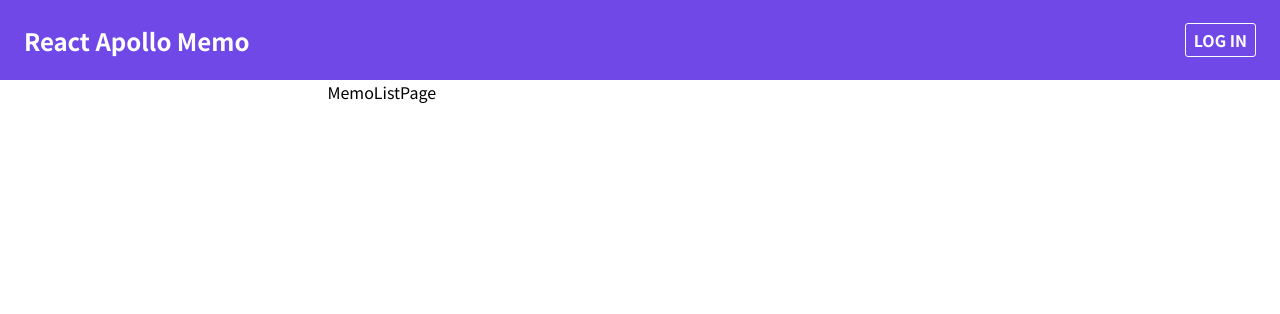
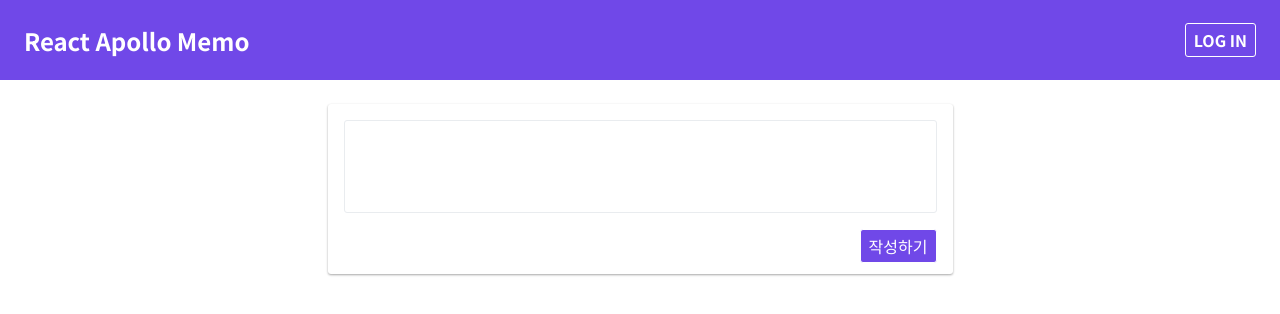
Before and after one commit to killi18n/react-memo-apollo, a React (Create React App) app in the folder frontend/: page / in a window 1280 px wide. Shown: the top 314 px of the page. Built offline with nearby package versions, Linux system fonts and the light colour scheme; a web font is replaced by a local one.

Commit message:
added memo write input

```diff
--- a/frontend/src/components/base/Structure.tsx
+++ b/frontend/src/components/base/Structure.tsx
@@ -10,7 +10,9 @@
 const Main = styled.div`
     margin-left: auto;
     margin-right: auto;
-    width: 625px;
+    max-width: 625px;
+    padding-left: 1rem;
+    padding-right: 1rem;
 `;
 
 const Structure = ({ children }: Props) => {
--- /dev/null
+++ b/frontend/src/components/memo/WriteBox.tsx
@@ -0,0 +1,57 @@
+import React from 'react';
+import styled from 'styled-components';
+import Button from 'components/common/Button';
+
+const BoxWrapper = styled.div`
+    display: flex;
+    flex-direction: column;
+    height: 150px;
+
+    /* border: 1px solid #495057; */
+    border-radius: 3px;
+    margin-top: 1.5rem;
+    max-width: 625px;
+
+    padding: 1rem;
+    padding-bottom: 0.25rem;
+
+    box-shadow: 0 1px 3px rgba(0, 0, 0, 0.12), 0 1px 2px rgba(0, 0, 0, 0.24);
+    transition: all 0.3s cubic-bezier(0.25, 0.8, 0.25, 1);
+
+    background: #ffffff;
+
+    &:hover {
+        box-shadow: 0 14px 28px rgba(0, 0, 0, 0.25),
+            0 10px 10px rgba(0, 0, 0, 0.22);
+    }
+`;
+
+const MemoTextArea = styled.textarea`
+    outline: none;
+    border: 1px solid #e9ecef;
+    border-radius: 3px;
+    resize: none;
+    padding: 0.5rem;
+    font-size: 1.25rem;
+    height: 75px;
+`;
+
+const WriteBox = () => {
+    return (
+        <BoxWrapper>
+            <MemoTextArea />
+            <Button
+                style={{
+                    background: '#7048e8',
+                    color: '#ffffff',
+                    marginLeft: 'auto',
+                    marginTop: '1rem',
+                }}
+            >
+                작성하기
+            </Button>
+        </BoxWrapper>
+    );
+};
+
+export default WriteBox;
--- /dev/null
+++ b/frontend/src/containers/WriteContainer.tsx
@@ -0,0 +1,8 @@
+import React from 'react';
+import WriteBox from 'components/memo/WriteBox';
+
+const WriteContainer = () => {
+    return <WriteBox />;
+};
+
+export default WriteContainer;
--- a/frontend/src/pages/MemoListPage.tsx
+++ b/frontend/src/pages/MemoListPage.tsx
@@ -1,6 +1,7 @@
 import React from 'react';
 import { Helmet } from 'react-helmet';
 import Structure from 'components/base/Structure';
+import WriteContainer from 'containers/WriteContainer';
 
 const MemoListPage = () => {
     return (
@@ -8,7 +9,9 @@
             <Helmet>
                 <title>리액트 아폴로 메모</title>
             </Helmet>
-            <Structure>MemoListPage</Structure>
+            <Structure>
+                <WriteContainer />
+            </Structure>
         </>
     );
 };
```
